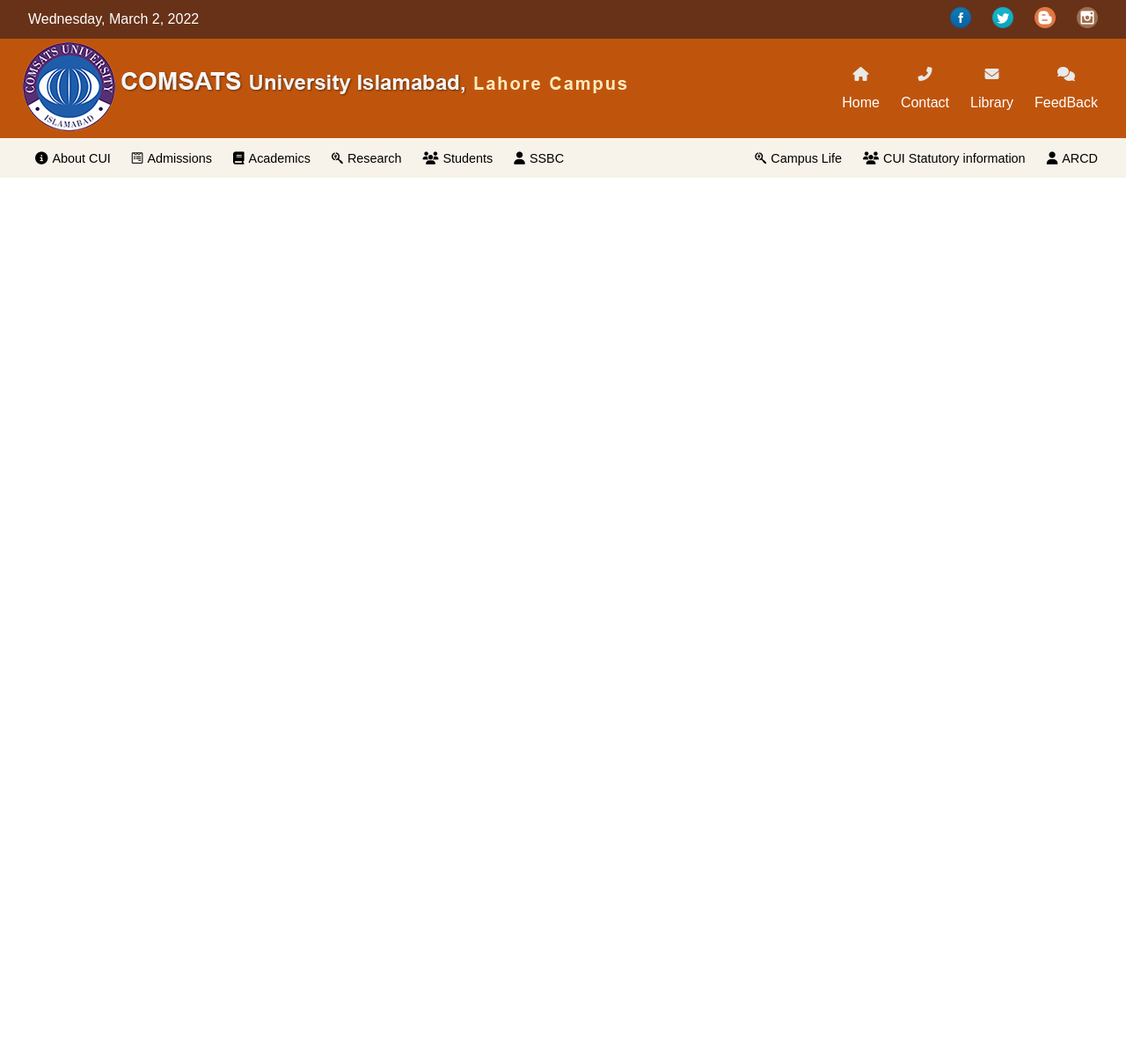
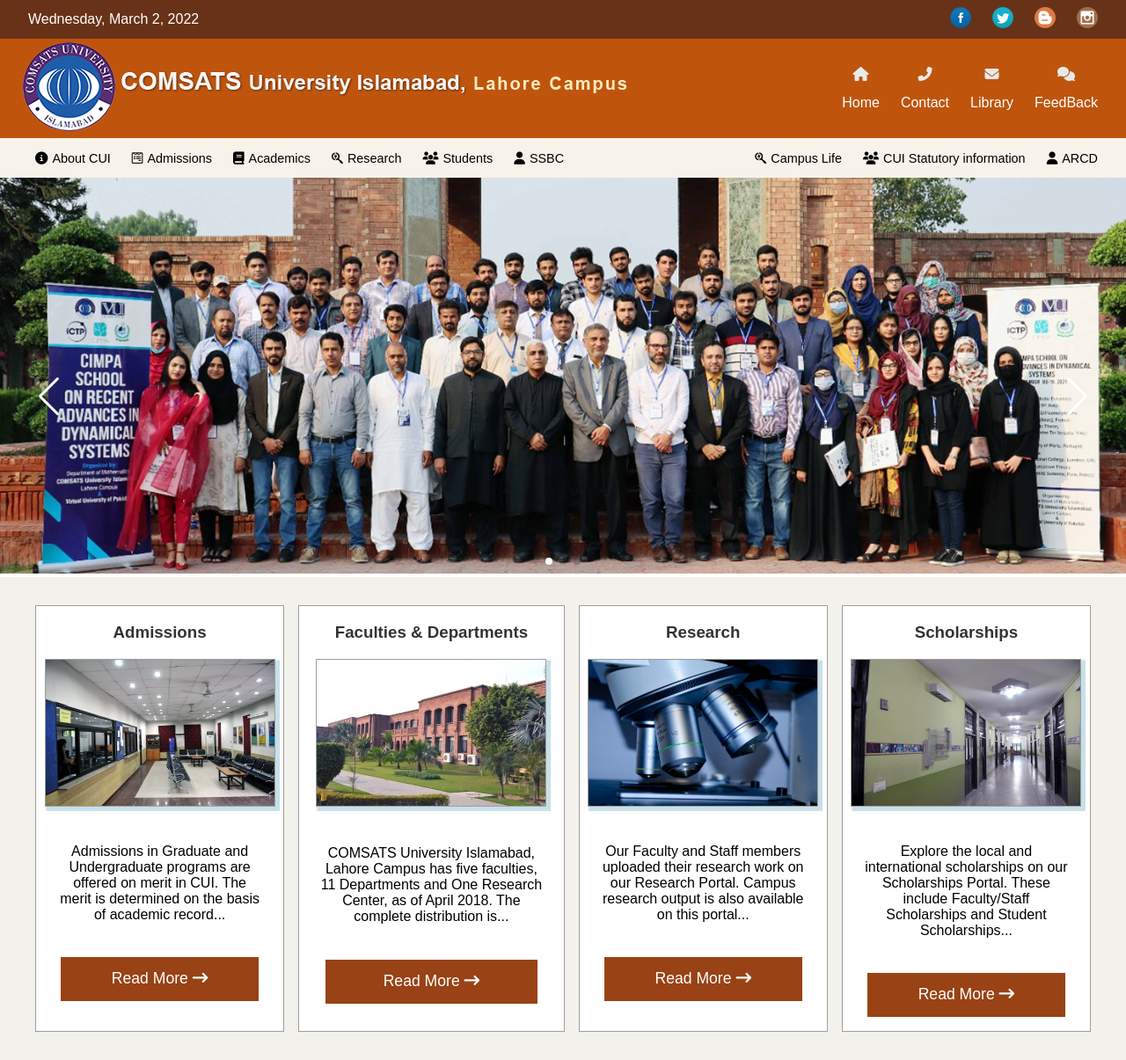
Before and after one commit to Abdul-Majid10/Comsats-Lahore-FrontEnd-Clone, a PHP site: page / in a window 1280 px wide. Shown: the whole page at 88% size. Before the commit the page ends 202 px from the top, so only its background shows below. Run offline with PHP 8.4, Linux system fonts and the light colour scheme; some libraries are stand-ins or nearby versions.

Commit message:
The slide show and the category-widget is ready

```diff
--- /dev/null
+++ b/Js/script.js
@@ -0,0 +1,22 @@
+const swiper = new Swiper('.swiper', {
+    // Optional parameters
+    //direction: 'vertical',
+    autoplay:{
+        delay: 5000,
+        disableOnInteraction: false,
+    },
+    loop: true,
+
+    // If we need pagination
+    pagination: {
+      el: '.swiper-pagination',
+      clickable: true,
+    },
+
+    // Navigation arrows
+    navigation: {
+      nextEl: '.swiper-button-next',
+      prevEl: '.swiper-button-prev',
+    },
+
+  });
--- a/css/style.css
+++ b/css/style.css
@@ -92,3 +92,69 @@
 li.no-left-margin {
   margin-left: 0;
 }
+
+/* SLIDE SHOW */
+.container {
+  width: 100%;
+  display: flex;
+  align-items: center;
+  justify-content: center;
+}
+
+.swiper {
+  width: 100%;
+  height: fit-content;
+}
+
+.swiper-slide img {
+  width: 100%;
+}
+
+.swiper .swiper-pagination {
+  color: #fff;
+}
+
+.swiper .swiper-button-prev,
+.swiper .swiper-button-next {
+  color: #fff;
+  margin: 0 2rem;
+}
+
+.swiper .swiper-pagination-bullet-active {
+  background: #fff;
+}
+
+/* Category widget*/
+.category-widget {
+  background-color: #f2f1eb;
+  padding: 2rem 2rem;
+}
+
+.category-widget-child {
+  border: 0.05px solid rgb(158, 158, 158);
+  text-align: center;
+  margin: 0 0.5rem;
+  background-color: #fff;
+}
+
+.category-widget-child h3 {
+  color: #333;
+}
+.category-widget-child p {
+  padding: 8%;
+}
+.category-widget-child img {
+  box-shadow: 2px 2px 1px 2.5px rgb(199, 224, 233);
+  border: 0.05px solid rgb(158, 158, 158);
+  margin: 0 0.6rem;
+}
+.category-widget-child button {
+  width: 80%;
+  height: 50px;
+  font-size: 1.1rem;
+  margin: 0 0 1rem 0;
+  border: 0;
+  cursor: pointer;
+  background-color: #994215;
+  color: white;
+}
--- a/index.html
+++ b/index.html
@@ -7,6 +7,8 @@
     <title>WellCome to Comsats University</title>
     <script src="https://kit.fontawesome.com/26b3f70576.js" crossorigin="anonymous"></script>
     <link rel="stylesheet" href="./css/style.css">
+    <link rel="stylesheet" href="https://unpkg.com/swiper@8/swiper-bundle.min.css" />
+    <script src="https://unpkg.com/swiper@8/swiper-bundle.min.js"></script>
 </head>
 <body>
     <header>
@@ -57,5 +59,56 @@
             </div>
         </div>
     </header>
+
+    <div class="container">
+        <!-- Slider main container -->
+        <div class="swiper">
+            <!-- Additional required wrapper -->
+            <div class="swiper-wrapper">
+            <!-- Slides -->
+                <div class="swiper-slide"><img src="./images/CIMPA22.jpg" alt="NA"></div>
+                <div class="swiper-slide"><img src="./images/degree-show-2021.jpg" alt="NA"></div>
+                <div class="swiper-slide"><img src="./images/EETM.jpg" alt="NA"></div>
+
+            </div>
+            <!-- If we need pagination -->
+            <div class="swiper-pagination"></div>
+
+            <!-- If we need navigation buttons -->
+            <div class="swiper-button-prev"></div>
+            <div class="swiper-button-next"></div>
+        </div>
+
+    </div>
+
+    <div class="category-widget flex-model">
+        <div class="category-widget-child">
+            <h3>Admissions</h3>
+            <img src="./images/admissions.jpg" alt="NA" >
+            <p>Admissions in Graduate and Undergraduate programs are offered on merit in CUI. The merit is determined on the basis of academic record...</p>
+            <button>Read More <i class="fa-solid fa-arrow-right-long"></i></button>
+        </div>
+        <div class="category-widget-child">
+            <h3>Faculties & Departments</h3>
+            <img src="./images/fac1.jpg" alt="NA" >
+            <p>COMSATS University Islamabad, Lahore Campus has five faculties, 11 Departments and One Research Center, as of April 2018. The complete distribution is...</p>
+            <button>Read More <i class="fa-solid fa-arrow-right-long"></i></button>
+        </div>
+        <div class="category-widget-child">
+            <h3>Research</h3>
+            <img src="./images/research.jpg" alt="NA" >
+            <p>Our Faculty and Staff members uploaded their research work on our Research Portal. Campus research output is also available on this portal...</p>
+            <button>Read More <i class="fa-solid fa-arrow-right-long"></i></button>
+        </div>
+        <div class="category-widget-child">
+            <h3>Scholarships</h3>
+            <img src="./images/scholarships.jpg" alt="NA" >
+            <p>Explore the local and international scholarships on our Scholarships Portal. These include Faculty/Staff Scholarships and Student Scholarships...</p>
+            <button>Read More <i class="fa-solid fa-arrow-right-long"></i></button>
+        </div>
+    </div>
+
+
+    <script src="/Js/script.js"></script>
 </body>
 </html>
```
Also changed, not shown: images/Ahsaas.jpg (added), images/CIMPA22.jpg (added), images/EETM.jpg (added), images/admissions.jpg (added), images/degree-show-2021.jpg (added), images/fac1.jpg (added), images/research.jpg (added), images/scholarships.jpg (added).
